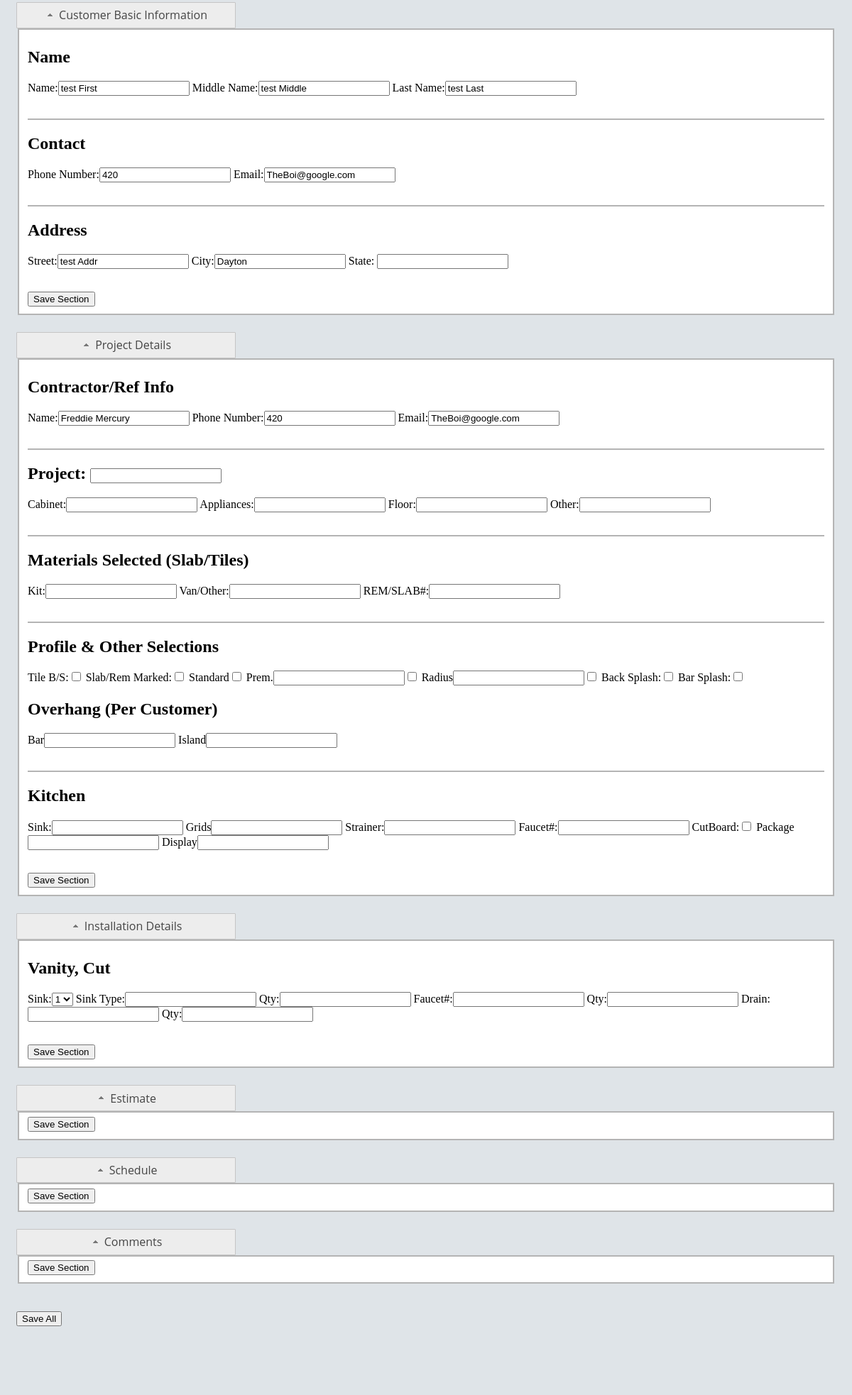
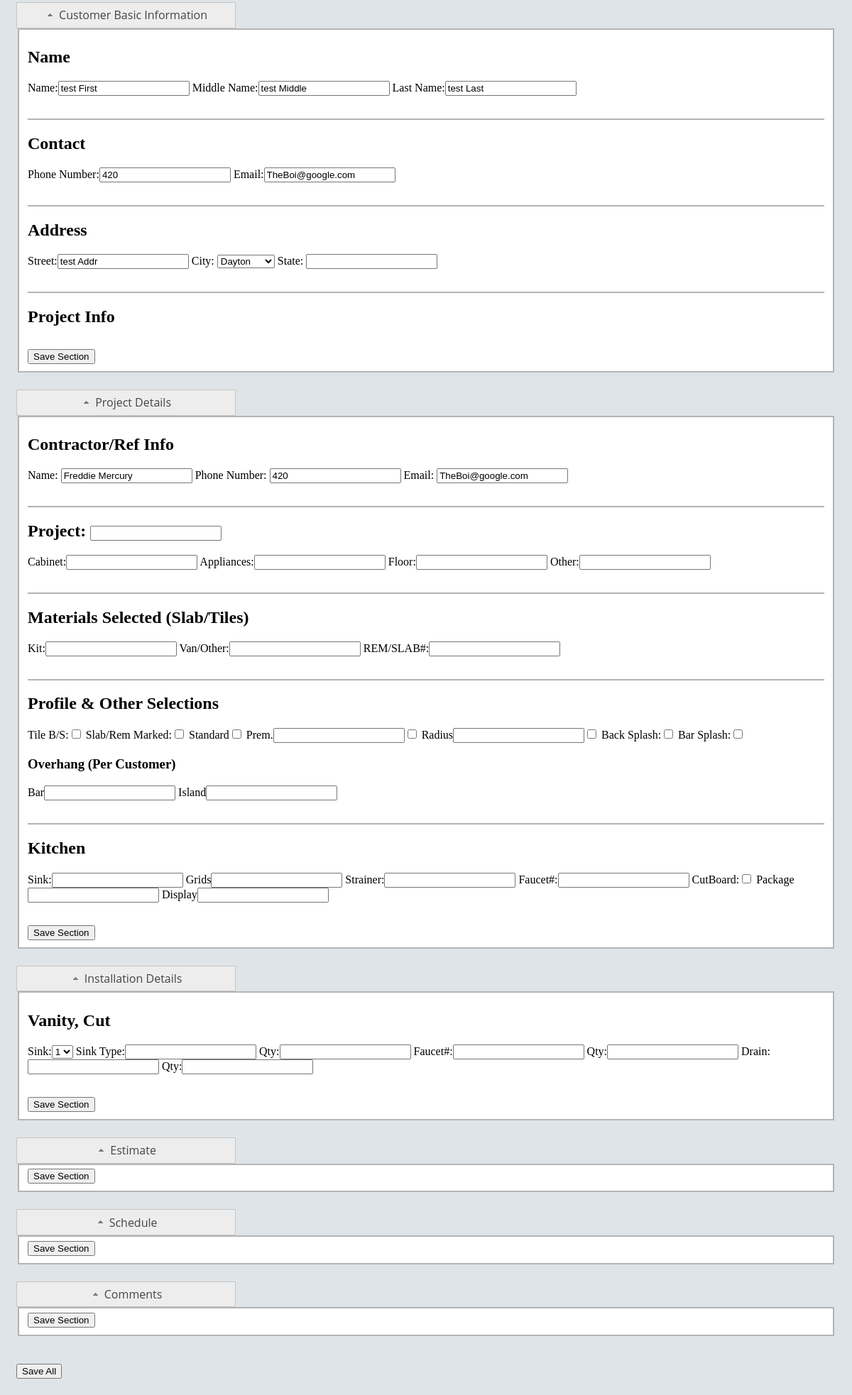
Before and after one commit to VeryFiltyCasual/GNS-Client-Management-Application, an Electron app: page OtherPages/customerEdit.html in a window 1200 px wide. Shown: the part 20-1986 px from the top of the page at 71% size. Before the commit the page ends 1912 px from the top, so only its background shows below. Drawn offline with nearby package versions, Linux system fonts and the light colour scheme; no server answers.

Commit message:
updated form a bit, started to change inputs

```diff
--- a/OtherPages/Scripts/ShowHide-Cli.js
+++ b/OtherPages/Scripts/ShowHide-Cli.js
@@ -1,11 +1,11 @@
 $(document).ready( function() {
 
-	$("h3").button({
+	$("h1").button({
 		icon: "ui-icon-triangle-1-n"
 	});
 
 	//displays the client information when clicking on an li
-	$("h3").click(function() {
+	$("h1").click(function() {
 		var thisSection = $(this).next().next().slideToggle(400);
 
 		//flip icon
--- a/OtherPages/customerEdit.html
+++ b/OtherPages/customerEdit.html
@@ -38,60 +38,70 @@
 
 
 	<form id="formMain">
-		<h3>Customer Basic Information</h3><br>
+		<h1>Customer Basic Information</h1><br>
 		<fieldset class="BasicInfo">
 
-			<section class="CustName">
-				<h1>Name</h1>
-				<label for="txtName">Name:</label><input type="text" name="txtName" value="test First">
-				<label for="txtMiddle">Middle Name:</label><input type="text" name="txtMiddle" value="test Middle">
-				<label for="txtLast">Last Name:</label><input type="text" name="txtName" value="test Last">
+			<section>
+				<h2>Name</h2>
+				<label for="txtName">Name:</label><input type="text" name="txtName" id="txtName" title="Edit the client's first name" value="test First">
+				<label for="txtMiddle">Middle Name:</label><input type="text" name="txtMiddle" id="txtMiddle" title="Edit the client's middle name" value="test Middle">
+				<label for="txtLast">Last Name:</label><input type="text" name="txtLastName" id="txtLastName" title="Edit the client's last name" value="test Last">
 			</section>
 
-			<section class="CustContact">
-				<h1>Contact</h1>
-				<label for="numPhoneNum">Phone Number:</label><input type="number" name="numPhoneNum" value="420">
-				<label for="txtEmail">Email:</label><input type="text" name="txtEmail" value="TheBoi@google.com">
+			<section>
+				<h2>Contact</h2>
+				<label for="numPhoneNum">Phone Number:</label><input type="number" name="numPhoneNum" title="Edit the client's phone number" id="numPhoneNum" value="420">
+				<label for="txtEmail">Email:</label><input type="text" name="txtEmail" id="txtEmail" title="Edit the client's email" value="TheBoi@google.com">
 			</section>
 
-			<section class="CustAddress">
-				<h1>Address</h1>
-				<label for="txtAddressStreet">Street:</label><input type="text" name="txtAddressStreet" value="test Addr">
-				<label for="txtCity">City:</label><input name="txtCity" type="text" value="Dayton">
+			<section>
+				<h2>Address</h2>
+				<label for="txtAddressStreet">Street:</label><input type="text" name="txtAddressStreet" id="txtAddressStreet" title="street address (street name and house number)" value="test Addr">
+				<label for="txtCity">City:</label>
+					<select name="txtCity" id="txtCity" title="Edit the city" >
+						<option value="Day" selected>Dayton</option>
+						<option value="Cin">Cincinnati</option>
+					</select>
+
 				<label for="txtState">State:</label>
 				<input type="combo" name="txtState">
+			</section>
+
+			<section>
+				<h2>Project Info</h2>
+
 			</section>
 
 			<button type="submit">Save Section</button>
 		</fieldset>
 
-		<h3>Project Details</h3><br>
+		<h1>Project Details</h1><br>
 		<fieldset class="ProjectDetails">
 
-			<section class="Contractor">
-				<h1>Contractor/Ref Info</h1>
-				<label for="txtName">Name:</label><input type="text" name="txtName" value="Freddie Mercury">
-				<label for="numPhoneNum">Phone Number:</label><input type="number" name="numPhoneNum" value="420">
-				<label for="txtEmail">Email:</label><input type="text" name="txtEmail" value="TheBoi@google.com">
+			<section>
+				<h2>Contractor/Ref Info</h2>
+				<label for="txtName">Name:</label> <input type="text" name="txtName" id="txtName" value="Freddie Mercury">
+				<label for="numPhoneNum">Phone Number:</label> <input type="number" name="numPhoneNum" id="numPhoneNum" value="420">
+				<label for="txtEmail">Email:</label> <input type="text" name="txtEmail" id="txtEmail" value="TheBoi@google.com">
 			</section>
 
-			<section class="Project">
-				<h1>Project: <input type="text"></h1>
+			<section>
+				<h2>Project: <input type="text"></h2>
 				<label for="txtCabinet">Cabinet:</label><input type="" name="txtCabinet">
 				<label for="txtAppliances">Appliances:</label><input type="" name="txtAppliances">
 				<label for="txtFloor">Floor:</label><input type="" name="txtFloor">
 				<label for="txtOther">Other:</label><input type="" name="txtOther">
 			</section>
 
-			<section class="Materials">
-				<h1>Materials Selected (Slab/Tiles)</h1>
+			<section>
+				<h2>Materials Selected (Slab/Tiles)</h2>
 				<label for="txtKit">Kit:</label><input type="text" name="txtKit">
 				<label for="txtOther">Van/Other:</label><input type="text" name="txtOther">
 				<label for="numAmount">REM/SLAB#:</label><input type="num" name="numAmount">
 			</section>
 
-			<section class="Profile">
-				<h1>Profile & Other Selections</h1>
+			<section>
+				<h2>Profile & Other Selections</h2>
 				<label for="chkTile">Tile B/S:</label><input type="checkbox" name="chkTile">
 				<label for="chkSlabMarked">Slab/Rem Marked:</label><input type="checkbox" name="chkSlabMarked">
 				<label for="chkStandard">Standard</label><input type="checkbox" name="chkStandard">
@@ -103,14 +113,14 @@
 				<label for="chkBarSplash">Bar Splash:</label><input type="checkbox">
 
 				<div class="overhangs">
-					<h2>Overhang (Per Customer)</h2>
+					<h3>Overhang (Per Customer)</h3>
 					<label for="txtBar">Bar</label><input type="text" name="txtBar">
 					<label for="txtIsland">Island</label><input type="text" name="txtIsland">
 				</div>
 			</section>
 
-			<section class="Kitchen">
-				<h1>Kitchen</h1>
+			<section>
+				<h2>Kitchen</h2>
 				<label for="txtSink">Sink:</label><input type="text" name="txtSink">
 				<label for="txtGrids">Grids</label><input type="text" name="txtGrids">
 				<label for="txtStrainer">Strainer:</label><input type="text" name="txtStrainer">
@@ -126,11 +136,11 @@
 			<button type="submit">Save Section</button>
 		</fieldset>
 
-		<h3>Installation Details</h3><br>
+		<h1>Installation Details</h1><br>
 		<fieldset class="InstalDetails">
 
-			<section class="Vanity">
-				<h1>Vanity, Cut</h1>
+			<section>
+				<h2>Vanity, Cut</h2>
 				<!--check-->
 				<label for="selSink">Sink:</label><select name="selSink">
 					<option value="1">1</option>
@@ -155,19 +165,19 @@
 
 		</fieldset>
 
-		<h3>Estimate</h3><br>
+		<h1>Estimate</h1><br>
 		<fieldset class="Estimate">
 
 			<button type="submit">Save Section</button>
 		</fieldset>
 
-		<h3>Schedule</h3><br>
+		<h1>Schedule</h1><br>
 		<fieldset class="Schedule">
 
 			<button type="submit">Save Section</button>
 		</fieldset>
 
-		<h3>Comments</h3><br>
+		<h1>Comments</h1><br>
 		<fieldset class="Comments">
 
 			<button type="submit">Save Section</button>
@@ -178,5 +188,7 @@
 
 	<script src="Scripts/ShowHide-Cli.js" name="ShowHide-CliEdit"></script>
 
+
+
 </body>
 </html>
```
